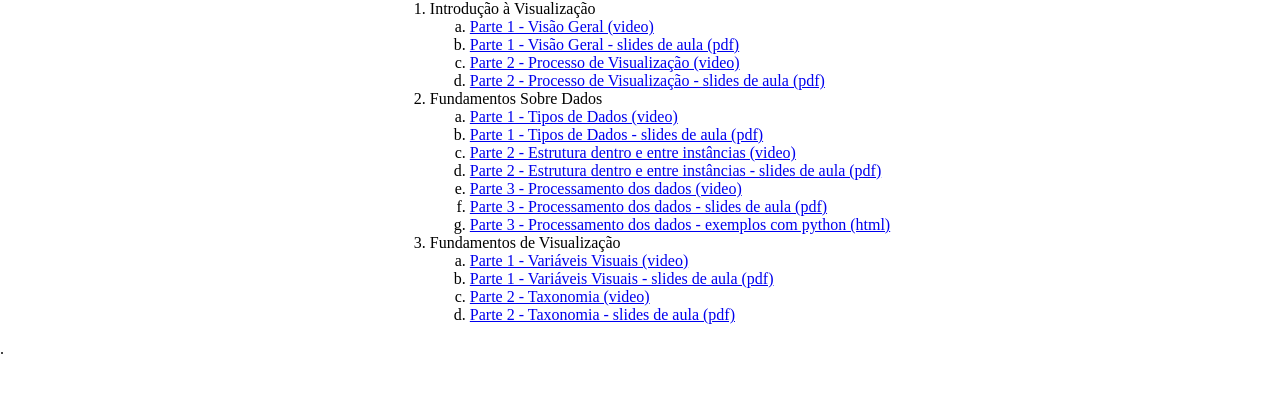
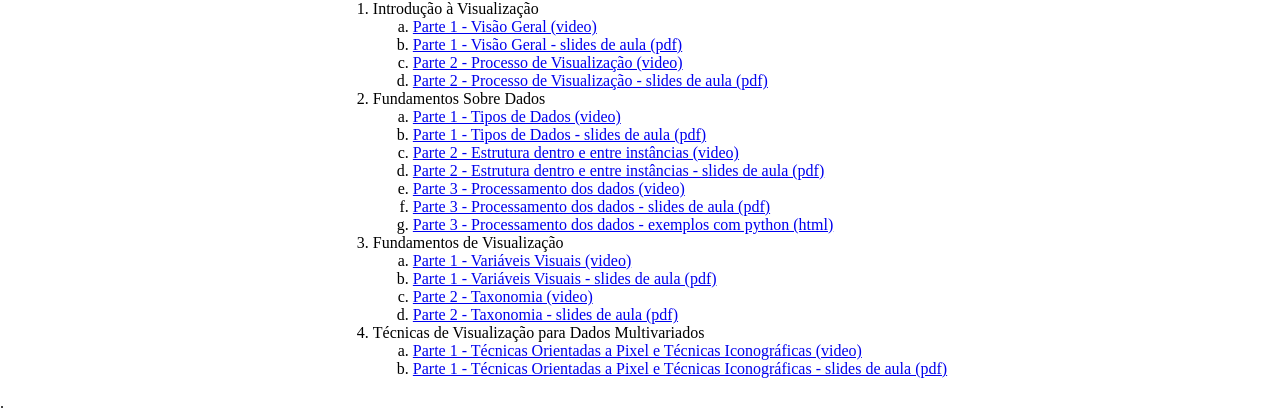
Before and after one commit to daniloeler/daniloeler.github.io, a plain HTML site: page teaching/VISUALIZACAO/index.html in a window 1280 px wide. Shown: the part 230-646 px from the top of the page. Drawn offline with Linux system fonts and the light colour scheme.

Commit message:
visualizacao - aula 04 - parte 1

```diff
--- a/teaching/VISUALIZACAO/index.html
+++ b/teaching/VISUALIZACAO/index.html
@@ -65,6 +65,11 @@
 									<li><a href="https://youtu.be/12u7yOo5U_E">Parte 2 - Taxonomia (video)</a></li>
 									<li><a href="./files/Aula03-FundametosDeVisualizacao-parte2.pdf">Parte 2 - Taxonomia  - slides de aula (pdf)</a></li>
 								</ol>
+								<li>Técnicas de Visualização para Dados Multivariados</li>
+								<ol type ="a">
+									<li><a href="https://youtu.be/ZoP1jyCfY7Q">Parte 1 - Técnicas Orientadas a Pixel e Técnicas Iconográficas (video)</a></li>
+									<li><a href="./files/Aula04-VisualizacaoDadosMultivariados-Parte1.pdf">Parte 1 - Técnicas Orientadas a Pixel e Técnicas Iconográficas - slides de aula (pdf)</a></li>
+								</ol>
                             </ol>
                          </div>
                      </div>
```
Also changed, not shown: 1 other file.
